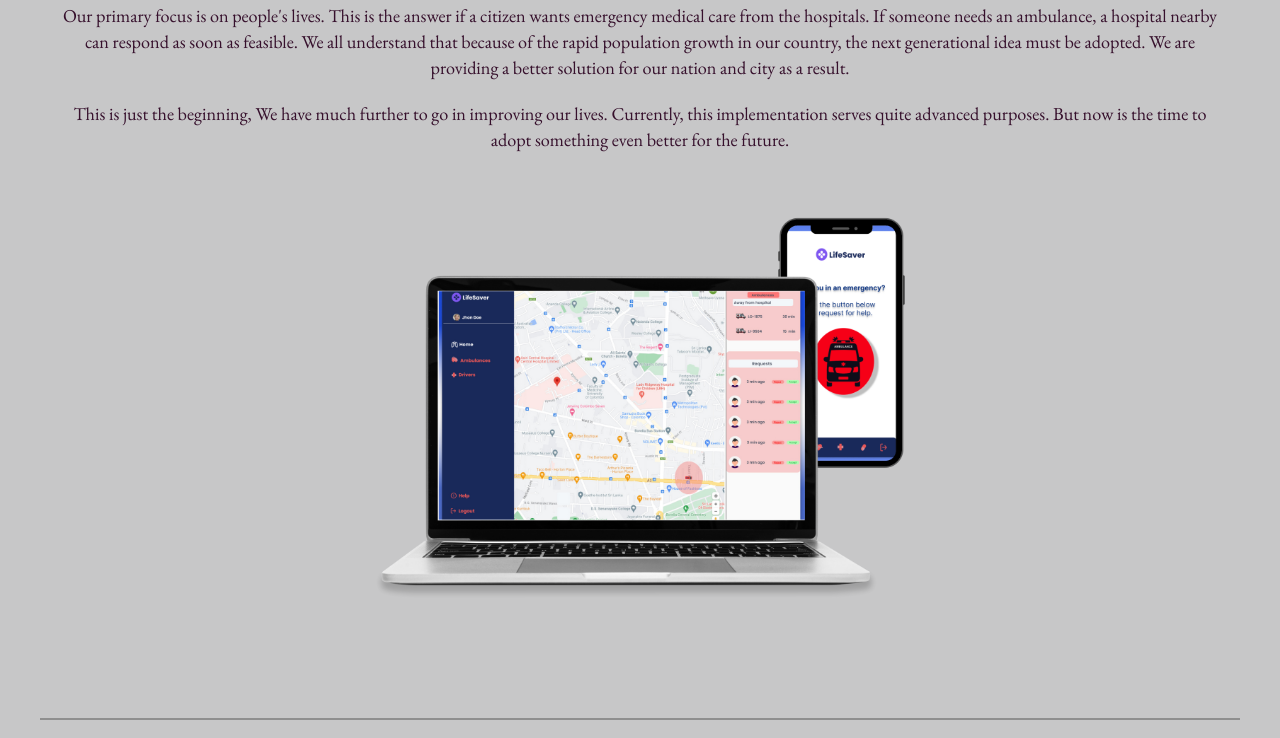
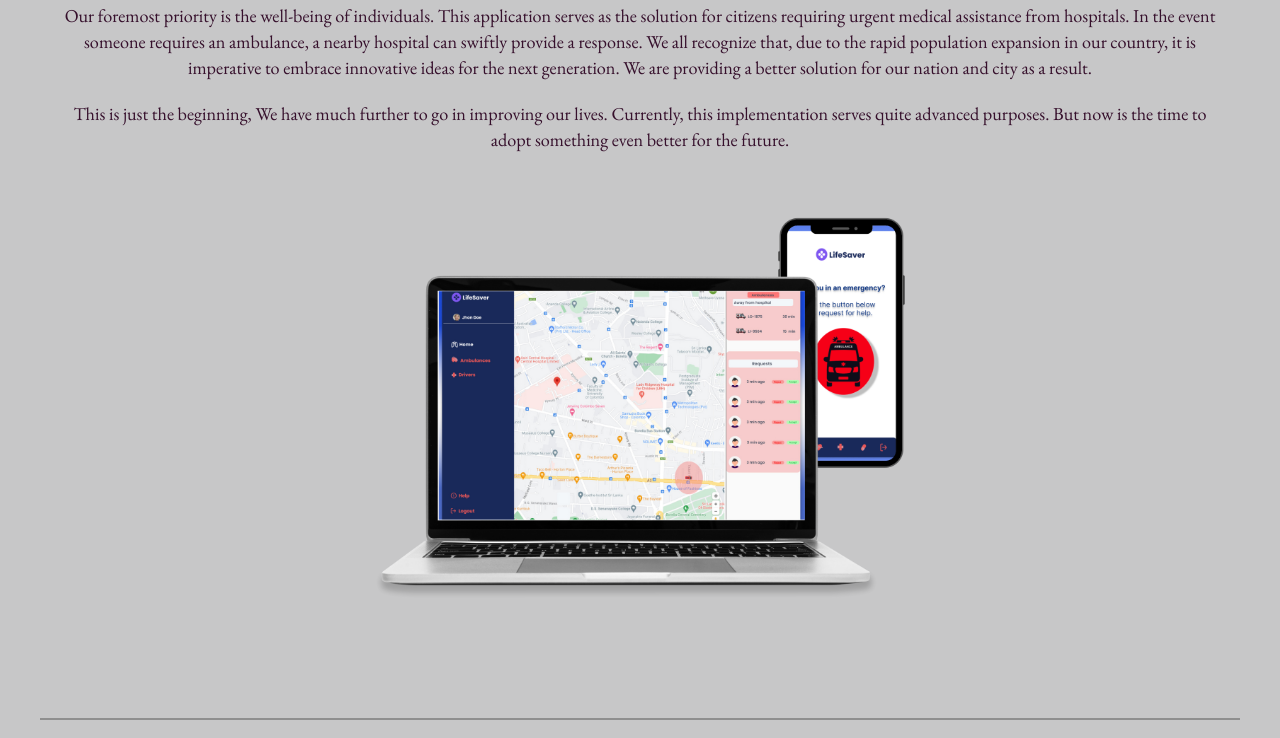
Before and after one commit to TJSangaran/About.github.io, a plain HTML site: page index.html in a window 1280 px wide. Shown: the part 362-1100 px from the top of the page. Drawn offline with nearby package versions, Linux system fonts and the light colour scheme; a web font is replaced by a local one.

Commit message:
Update index.html

```diff
--- a/index.html
+++ b/index.html
@@ -26,10 +26,11 @@
                 providing accessible support right at their fingertips. Consequently, this app simplifies the
                 process of ambulance drivers locating accident scenes efficiently.</p>
             <h3 class="sub_container-2_hading">What is the primary goal here?</h3>
-            <p class="sub_container-2_paragraph">Our primary focus is on people's lives. This is the answer if a citizen wants emergency
-                medical care from the hospitals. If someone needs an ambulance, a hospital nearby can
-                respond as soon as feasible. We all understand that because of the rapid population
-                growth in our country, the next generational idea must be adopted.
+            <p class="sub_container-2_paragraph">Our foremost priority is the well-being of individuals.
+                This application serves as the solution for citizens requiring urgent medical assistance
+                from hospitals. In the event someone requires an ambulance, a nearby hospital can swiftly
+                provide a response. We all recognize that, due to the rapid population expansion in our country,
+                it is imperative to embrace innovative ideas for the next generation.
                 We are providing a better solution for our nation and city as a result.</p>
             <p class="sub_container-2_paragraph">
                 This is just the beginning, We have much further to go in improving our lives. Currently,
```
